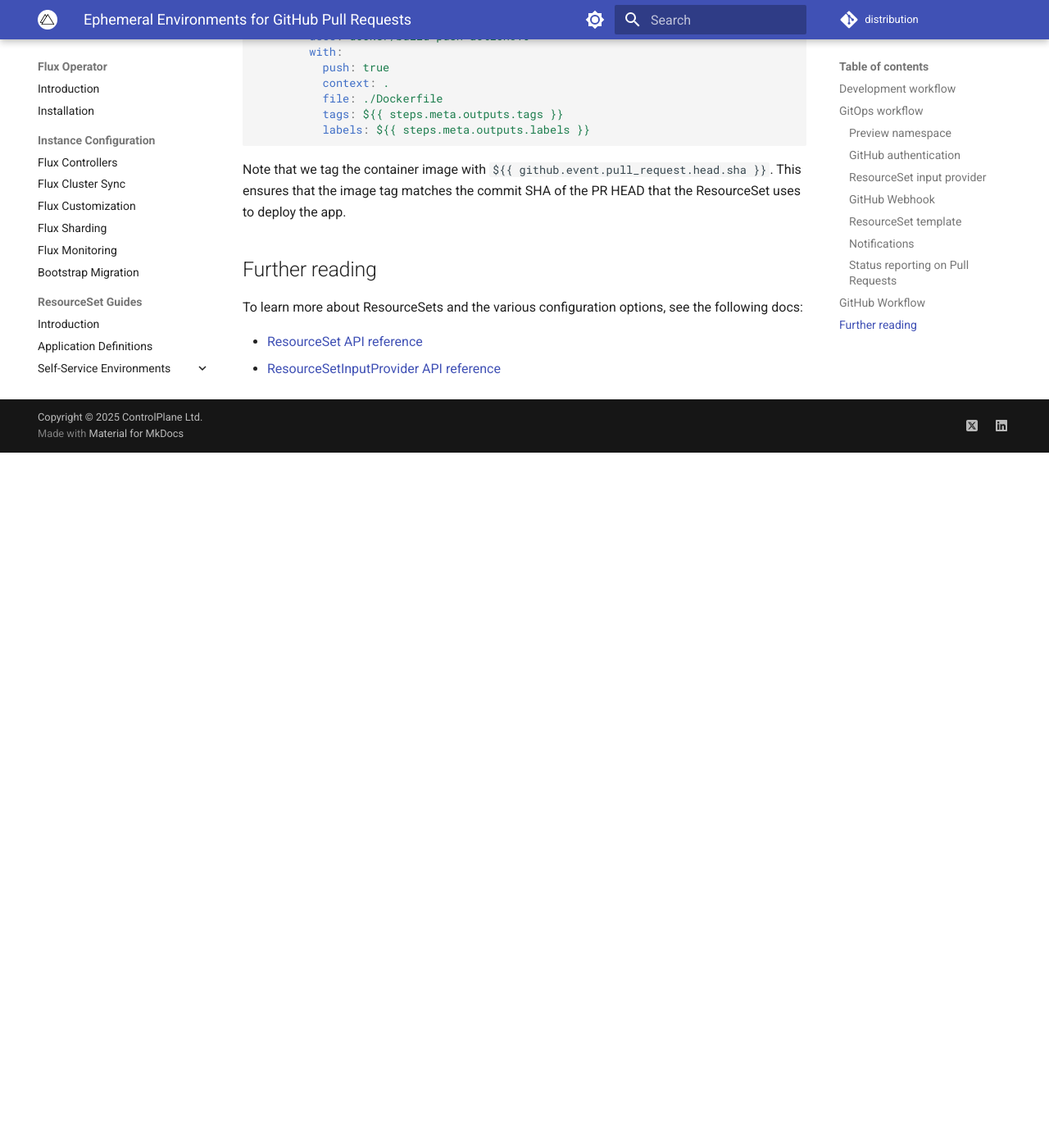
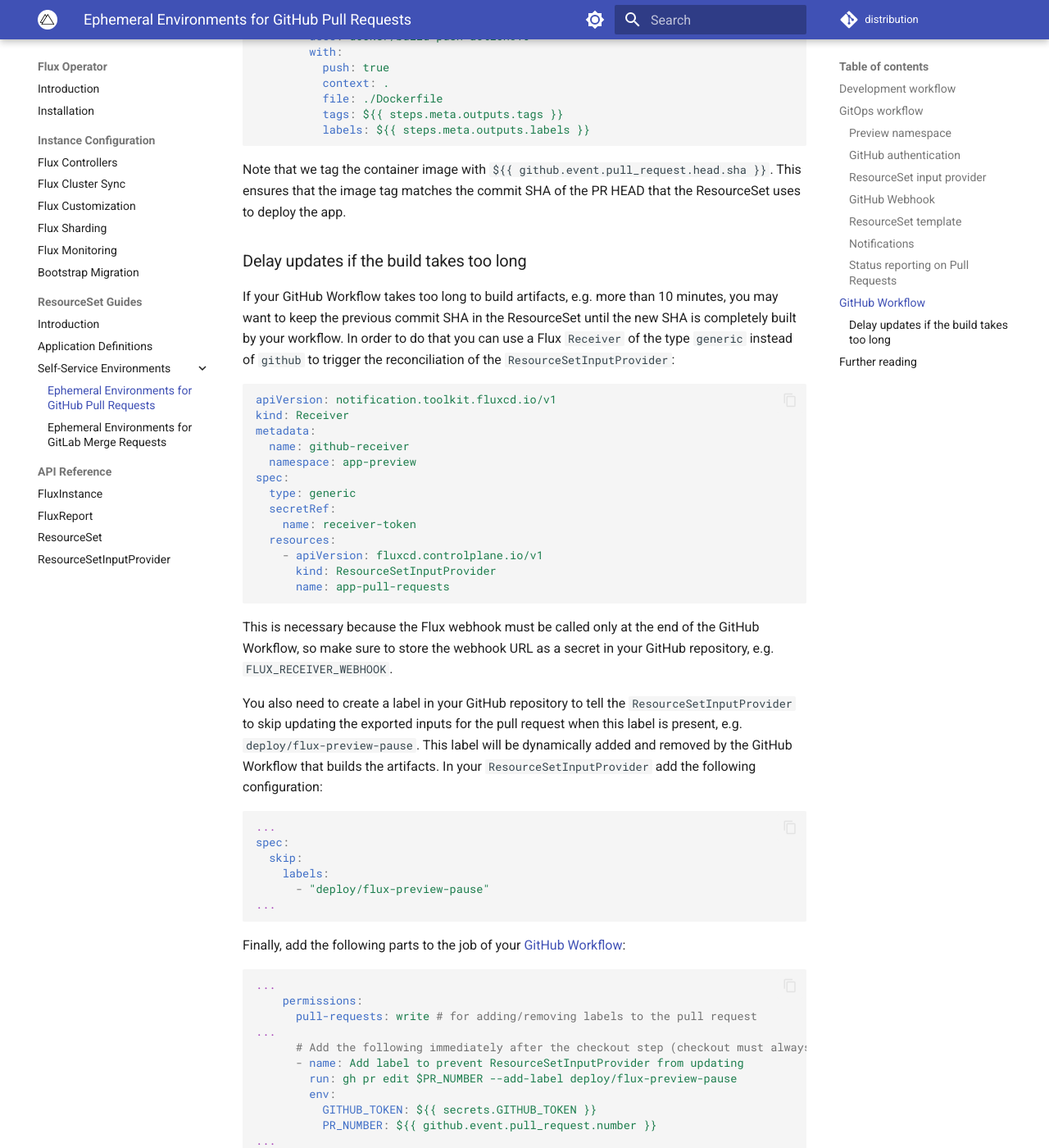
Before and after one commit to controlplaneio-fluxcd/distribution, an MkDocs documentation site: the page built from docs/operator/resourcesets/github-pull-requests.md, in a window 1280 px wide and 1400 px high, scrolled down 7531 px. Shown: the whole window at 82% size. Built offline with MkDocs 1.6.1 and Material for MkDocs 9.7.7, drawn with Linux system fonts in a browser that asks for light colours; comment, search, counter and statistics services are not loaded; before the commit the page ends 8083 px from its top, so only the background shows below that; some of the changed text lies outside the part shown.

Commit message:
Add example of skipping RSIP updates through labels
Signed-off-by: Matheus Pimenta <matheuscscp@gmail.com>

````diff
--- a/docs/operator/resourcesets/github-pull-requests.md
+++ b/docs/operator/resourcesets/github-pull-requests.md
@@ -369,6 +369,82 @@
 This ensures that the image tag matches the commit SHA of the PR HEAD that the ResourceSet
 uses to deploy the app.
 
+### Delay updates if the build takes too long
+
+If your GitHub Workflow takes too long to build artifacts, e.g. more than 10 minutes,
+you may want to keep the previous commit SHA in the ResourceSet until the new SHA is
+completely built by your workflow. In order to do that you can use a Flux `Receiver`
+of the type `generic` instead of `github` to trigger the reconciliation of the
+`ResourceSetInputProvider`:
+
+```yaml
+apiVersion: notification.toolkit.fluxcd.io/v1
+kind: Receiver
+metadata:
+  name: github-receiver
+  namespace: app-preview
+spec:
+  type: generic
+  secretRef:
+    name: receiver-token
+  resources:
+    - apiVersion: fluxcd.controlplane.io/v1
+      kind: ResourceSetInputProvider
+      name: app-pull-requests
+```
+
+This is necessary because the Flux webhook must be called only at the end of the
+GitHub Workflow, so make sure to store the webhook URL as a secret in your GitHub
+repository, e.g. `FLUX_RECEIVER_WEBHOOK`.
+
+You also need to create a label in your GitHub repository to tell the
+`ResourceSetInputProvider` to skip updating the exported inputs for the
+pull request when this label is present, e.g. `deploy/flux-preview-pause`.
+This label will be dynamically added and removed by the GitHub Workflow
+that builds the artifacts. In your `ResourceSetInputProvider` add the
+following configuration:
+
+```yaml
+...
+spec:
+  skip:
+    labels:
+      - "deploy/flux-preview-pause"
+...
+```
+
+Finally, add the following parts to the job of your [GitHub Workflow](#github-workflow):
+
+```yaml
+...
+    permissions:
+      pull-requests: write # for adding/removing labels to the pull request
+...
+      # Add the following immediately after the checkout step (checkout must always be the first):
+      - name: Add label to prevent ResourceSetInputProvider from updating
+        run: gh pr edit $PR_NUMBER --add-label deploy/flux-preview-pause
+        env:
+          GITHUB_TOKEN: ${{ secrets.GITHUB_TOKEN }}
+          PR_NUMBER: ${{ github.event.pull_request.number }}
+...
+      # Add the following at the end of the job:
+      - name: Remove label to allow ResourceSetInputProvider to update
+        run: gh pr edit $PR_NUMBER --remove-label deploy/flux-preview-pause
+        env:
+          GITHUB_TOKEN: ${{ secrets.GITHUB_TOKEN }}
+          PR_NUMBER: ${{ github.event.pull_request.number }}
+      - name: Trigger Flux Receiver
+        run: curl -X POST $FLUX_RECEIVER_WEBHOOK
+        env:
+          FLUX_RECEIVER_WEBHOOK: ${{ secrets.FLUX_RECEIVER_WEBHOOK }}
+```
+
+There's still a chance that Flux Operator will reconcile your `ResourceSetInputProvider`
+between the moment when you make a Git push and the moment when the GitHub Workflow adds
+the pause label, this will cause your ephemeral environment to be updated with the new
+SHA before the artifacts are built, but this is unlikely to happen if your GitHub Workflows
+are quickly scheduled on runners.
+
 ## Further reading
 
 To learn more about ResourceSets and the various configuration options, see the following docs:
````
